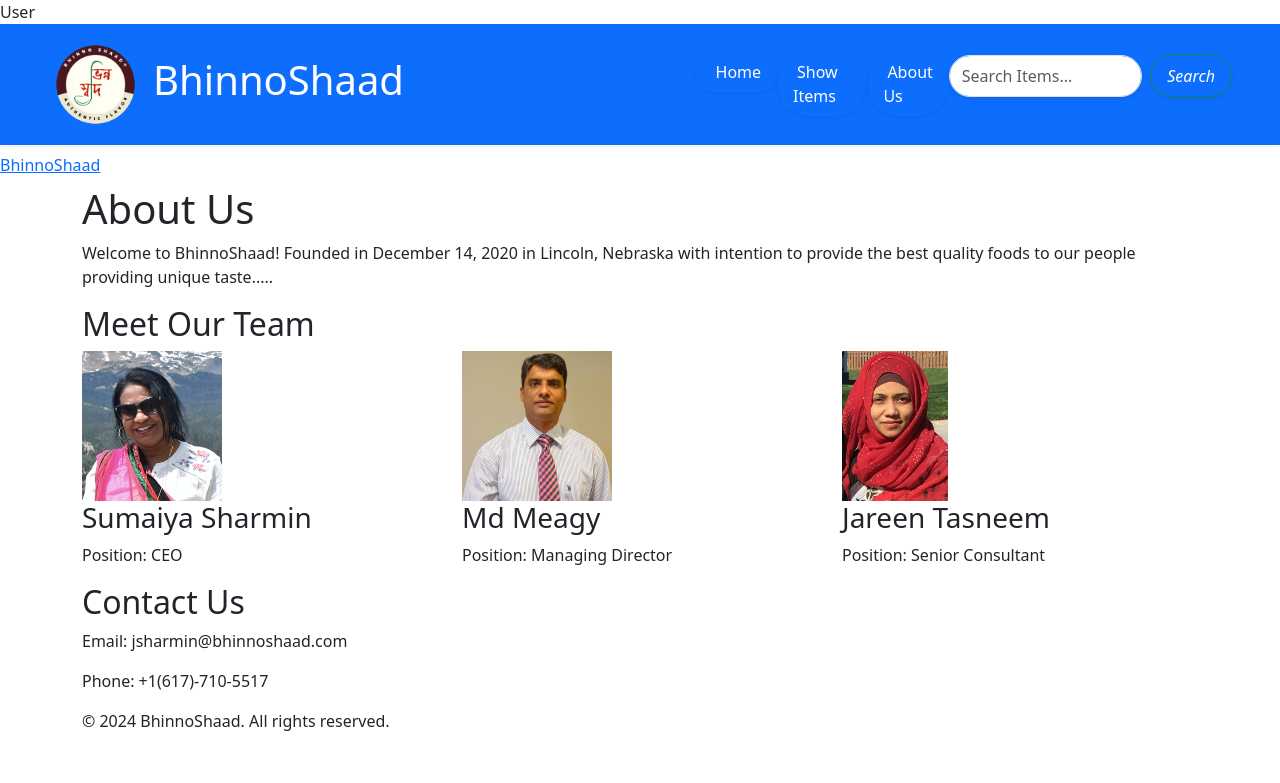
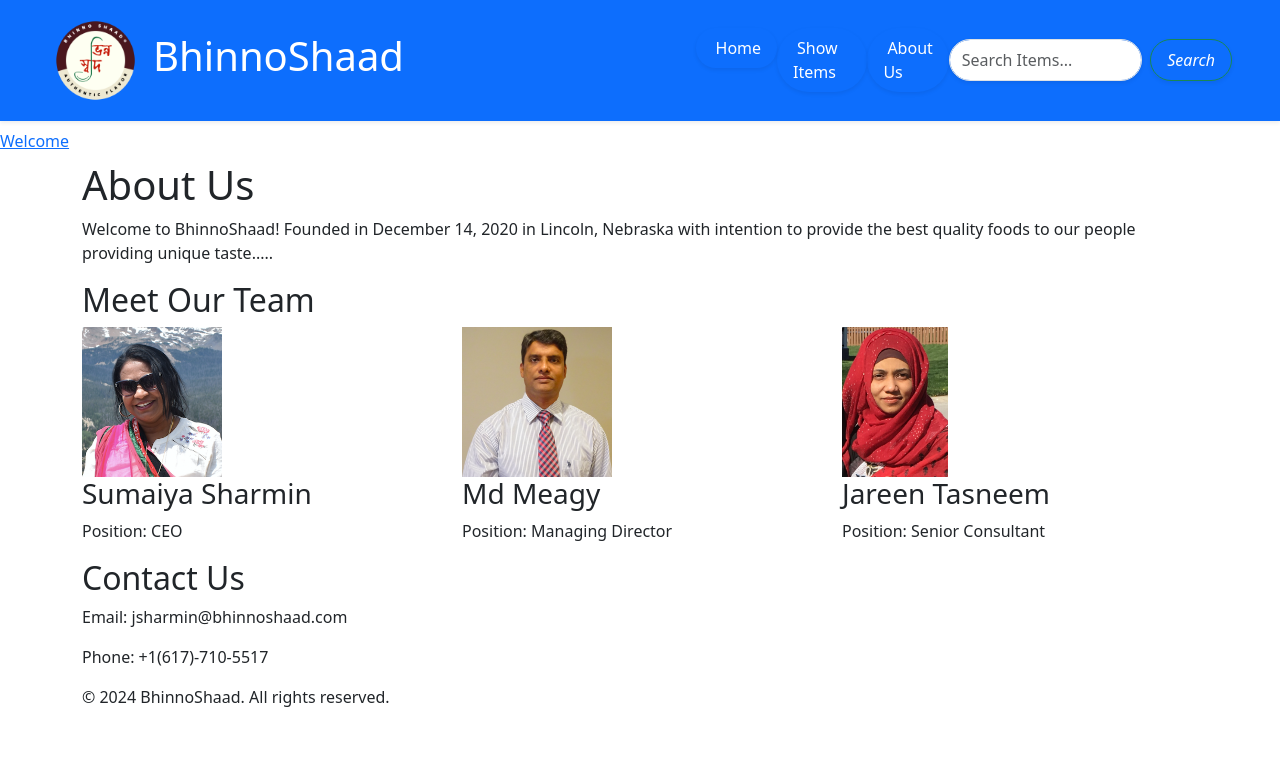
Before and after one commit to sumaiya-batch-3/Django-Courses, a Django app: page /New_app/New_app in a window 1280 px wide. Shown: the top 783 px of the page. Run offline with Django 4.2, Linux system fonts and the light colour scheme.

Commit message:
Assignment 3 templating code

```diff
--- a/Assignment_3/New_app/templates/about.html
+++ b/Assignment_3/New_app/templates/about.html
@@ -4,7 +4,7 @@
   <header class="header">
     <nav class="navbar">
       <div class="container1">
-        <a href="#" class="logo">BhinnoShaad</a>
+        <a href="#" class="logo">Welcome</a>
       </div>
     </nav>
   </header>
--- a/Assignment_3/templates/base.html
+++ b/Assignment_3/templates/base.html
@@ -1,4 +1,4 @@
-User
+
 <!DOCTYPE html>
 <html lang="en">
   <head>
```
